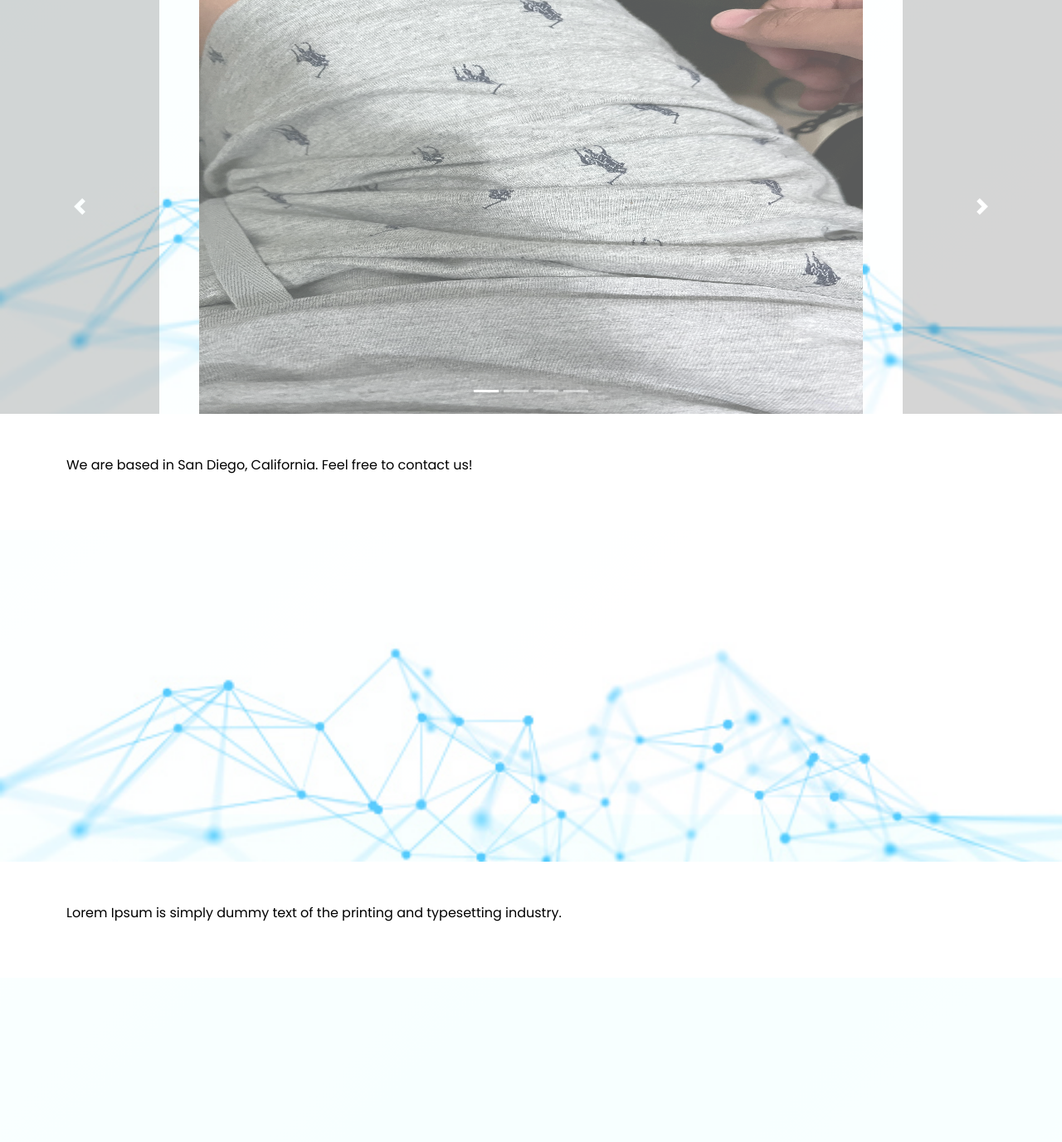
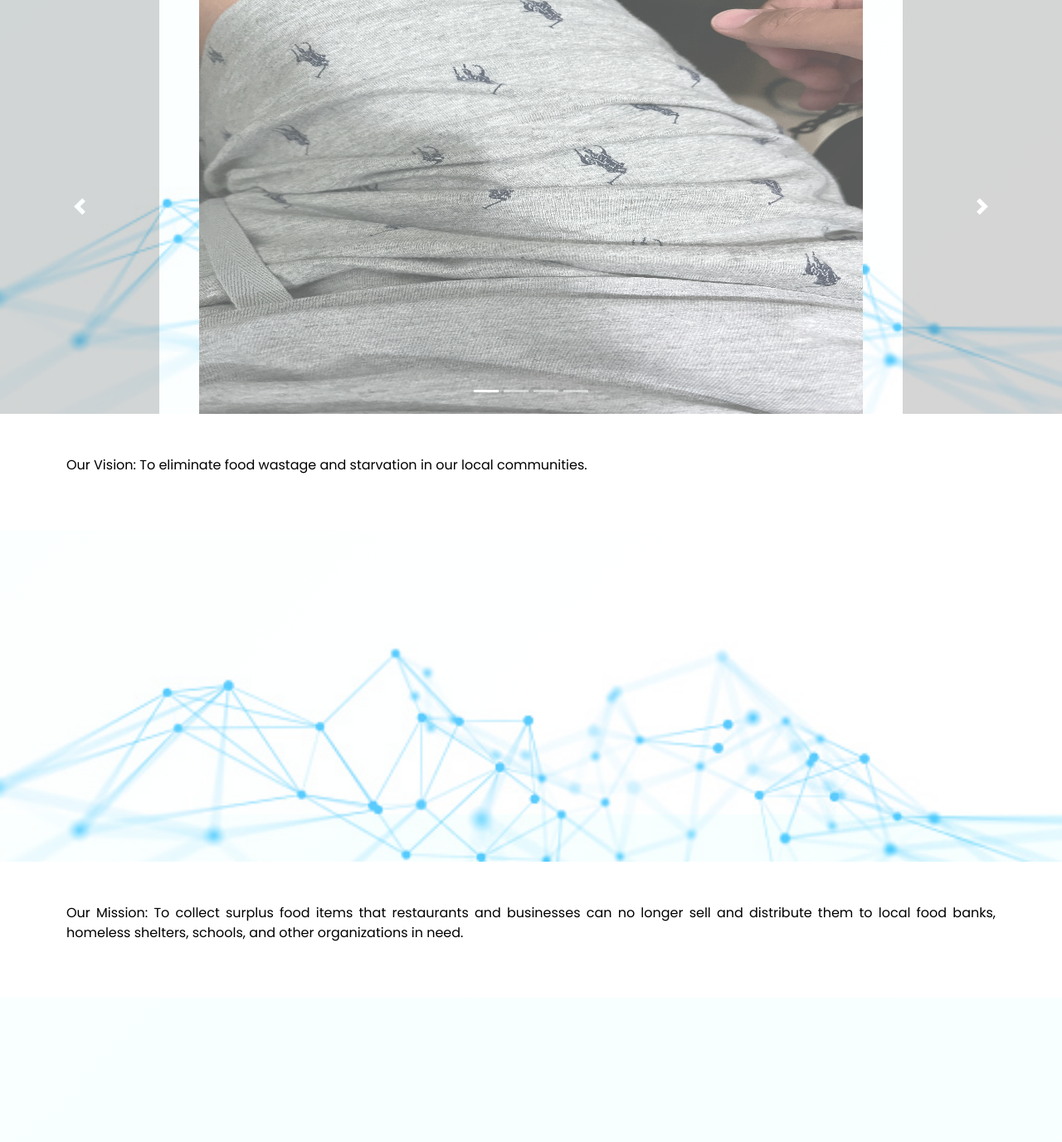
Before and after one commit to peacekeeper6/CastSD-Branch-Org, a Flask app: page / in a window 1280 px wide. Shown: the part 1018-2395 px from the top of the page at 83% size. Run offline with Flask 2, Linux system fonts and the light colour scheme; some libraries are stand-ins or nearby versions.

Commit message:
add vision and mission statements

```diff
--- a/Flaskenv/templates/layouts/index.html
+++ b/Flaskenv/templates/layouts/index.html
@@ -141,14 +141,14 @@
     </div>
     <div style="position:relative;">
         <div style="color:#000000;background-color:#ffffff;text-align:center;padding:50px 80px;text-align: justify;">
-            <p>We are based in San Diego, California. Feel free to contact us!</p>
+            <p>Our Vision: To eliminate food wastage and starvation in our local communities. </p>
         </div>
         </div>
     <div class="bgimg-3">
     </div>
     <div style="position:relative;">
     <div style="color: #000000;background-color:#ffffff;text-align:center;padding:50px 80px;text-align: justify;">
-        <p>Lorem Ipsum is simply dummy text of the printing and typesetting industry.</p>
+        <p>Our Mission: To collect surplus food items that restaurants and businesses can no longer sell and distribute them to local food banks, homeless shelters, schools, and other organizations in need.</p>
     </div>
     </div>
 <div class="bgimg-1"></div>
```
